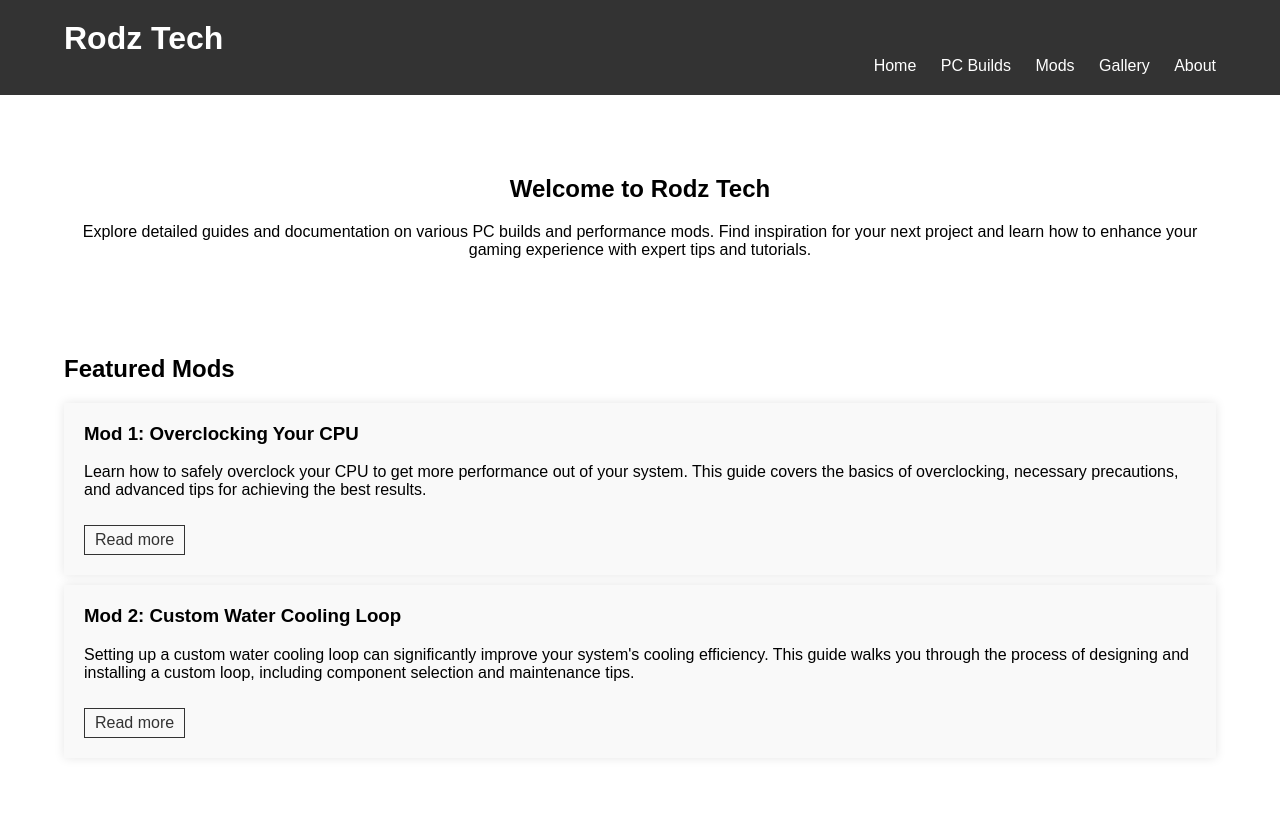
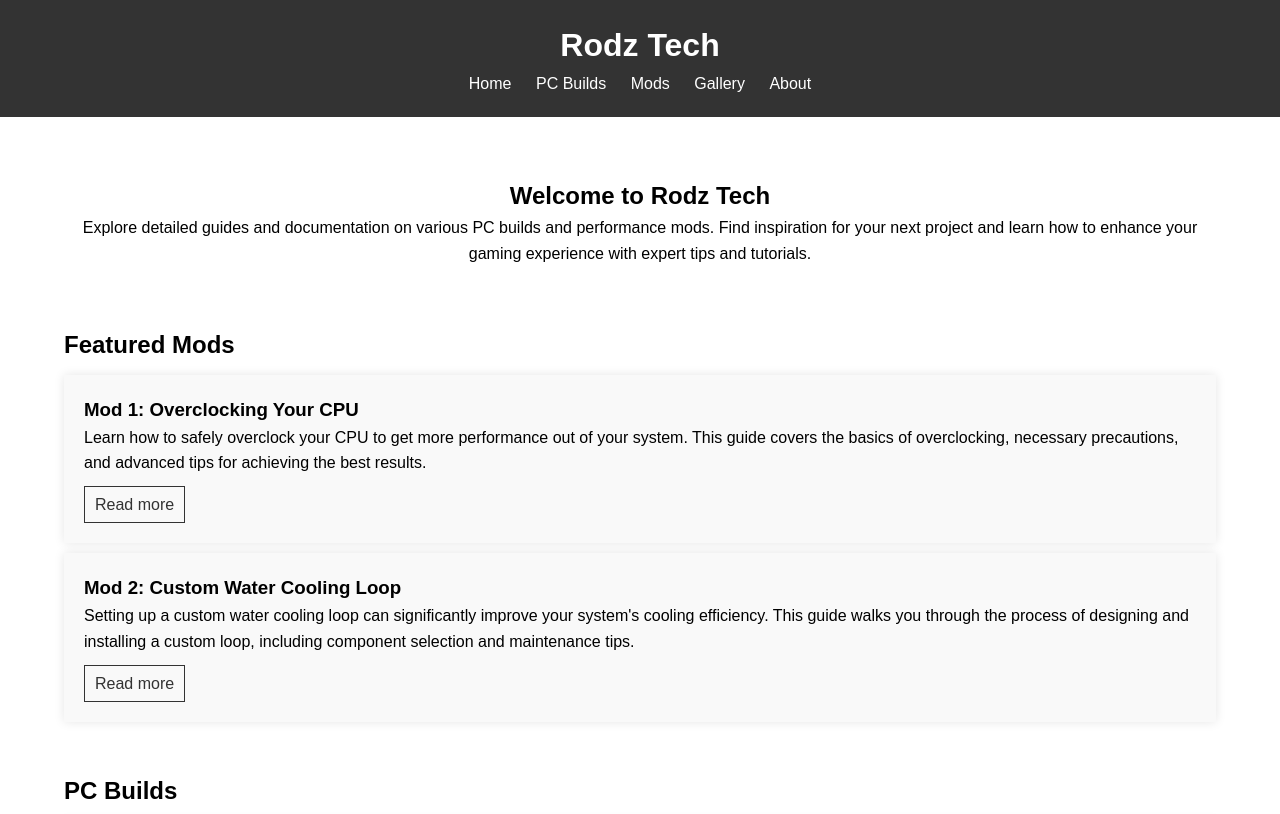
Before and after one commit to RodzTechServices/Home, a plain HTML site: page index.html in a window 1280 px wide. Shown: the top 814 px of the page. Drawn offline with Linux system fonts and the light colour scheme.

Commit message:
Update styles.css

```diff
--- a/styles.css
+++ b/styles.css
@@ -1,7 +1,14 @@
+/* Reset default styles */
+* {
+    margin: 0;
+    padding: 0;
+    box-sizing: border-box;
+}
+
+/* Global styles */
 body {
     font-family: Arial, sans-serif;
-    margin: 0;
-    padding: 0;
+    line-height: 1.6;
 }
 
 .container {
@@ -10,26 +17,24 @@ body {
     margin: 0 auto;
 }
 
+/* Header styles */
 header {
     background-color: #333;
     color: #fff;
     padding: 20px 0;
-    overflow: hidden;
+}
+
+.logo, nav {
+    text-align: center;
 }
 
 .logo h1 {
-    display: inline-block;
     margin: 0;
-}
-
-nav {
-    float: right;
 }
 
 nav ul {
     list-style-type: none;
     padding: 0;
-    margin: 0;
 }
 
 nav ul li {
@@ -37,11 +42,20 @@ nav ul li {
     margin-left: 20px;
 }
 
+nav ul li:first-child {
+    margin-left: 0;
+}
+
 nav ul li a {
     color: #fff;
     text-decoration: none;
 }
 
+nav ul li a:hover {
+    text-decoration: underline;
+}
+
+/* Main content styles */
 main {
     padding: 20px 0;
 }
@@ -51,22 +65,22 @@ main {
     padding: 40px 0;
 }
 
-.docs {
+.docs, .gallery {
     padding: 20px 0;
 }
 
-.docs .doc-item {
+.docs .doc-item, .gallery .gallery-item {
     background: #f9f9f9;
     padding: 20px;
     margin: 10px 0;
     box-shadow: 0 0 10px rgba(0,0,0,0.1);
 }
 
-.docs .doc-item h3 {
+.docs .doc-item h3, .gallery .gallery-item h2 {
     margin-top: 0;
 }
 
-.docs .doc-item a {
+.docs .doc-item a, .gallery .gallery-item a {
     display: inline-block;
     margin-top: 10px;
     color: #333;
@@ -75,13 +89,9 @@ main {
     padding: 5px 10px;
 }
 
-.docs .doc-item a:hover {
+.docs .doc-item a:hover, .gallery .gallery-item a:hover {
     background-color: #333;
     color: #fff;
-}
-
-.gallery {
-    padding: 20px 0;
 }
 
 .gallery-grid {
@@ -104,10 +114,7 @@ main {
     height: auto;
 }
 
-.gallery-item a {
-    display: block;
-}
-
+/* Footer styles */
 footer {
     background-color: #333;
     color: #fff;
@@ -115,9 +122,14 @@ footer {
 }
 
 .footer-links, .footer-social {
+    width: 45%;
+    text-align: center;
     display: inline-block;
-    width: 45%;
     vertical-align: top;
+}
+
+.footer-links h3, .footer-social h3 {
+    margin-bottom: 10px;
 }
 
 .footer-links ul, .footer-social ul {
@@ -134,7 +146,7 @@ footer {
     text-decoration: none;
 }
 
-footer p {
+.footer-copyright {
     text-align: center;
     margin-top: 20px;
 }
```
